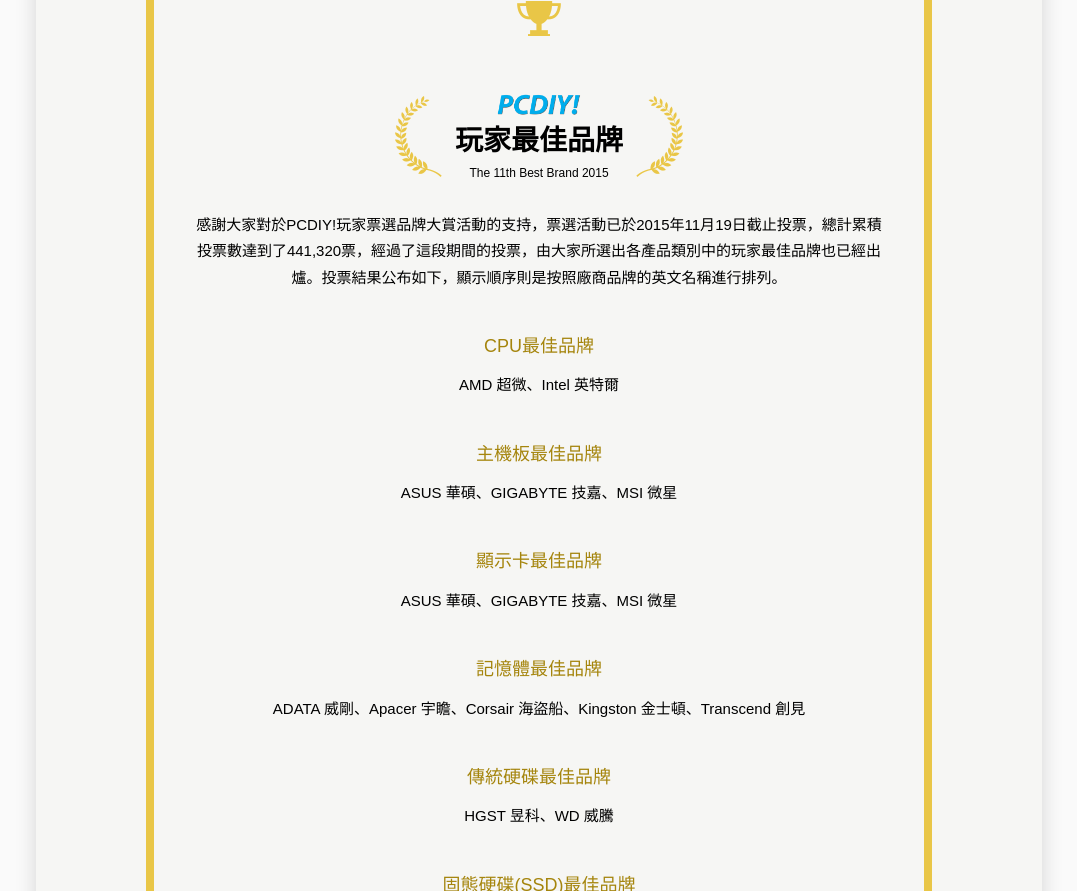
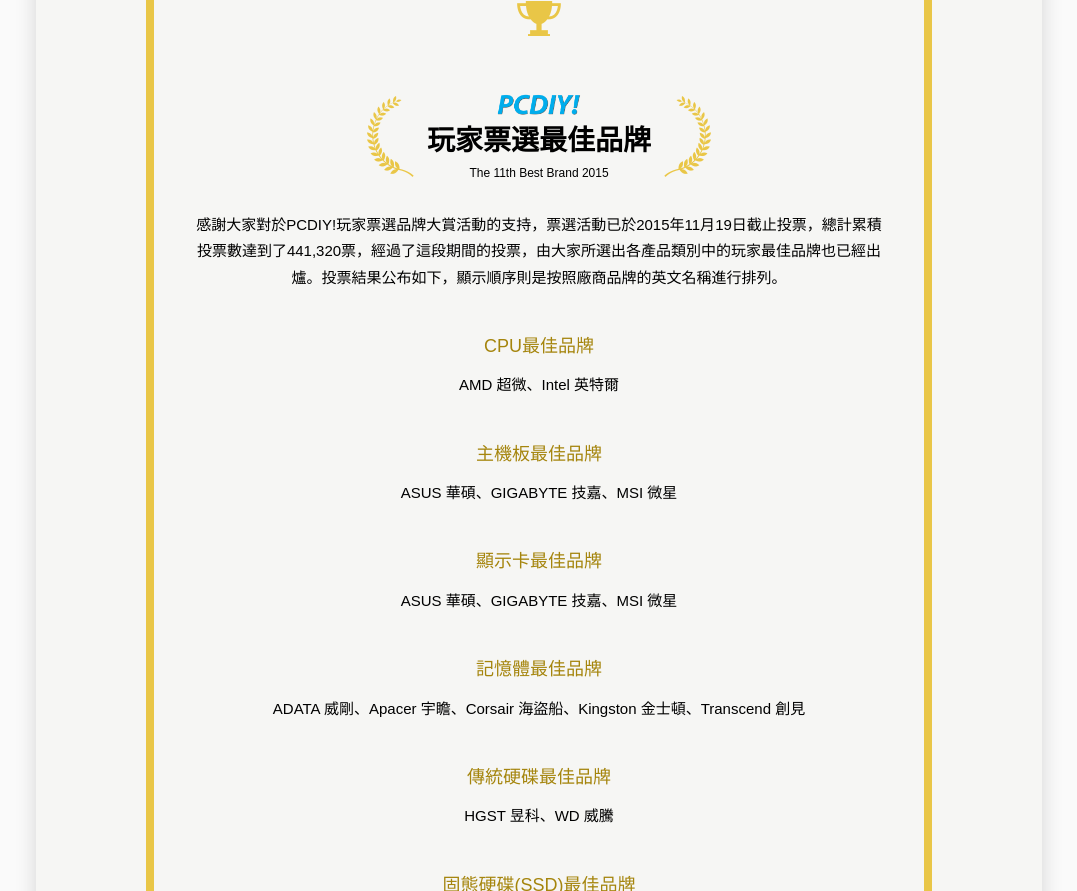
Before and after one commit to ajnepenthe/pcdiy-event-winner, a website: page index.html in a window 1280 px wide. Shown: the part 7060-7951 px from the top of the page, without its empty margins (101-1178 px from the left). Drawn offline with nearby package versions, Linux system fonts and the light colour scheme.

Commit message:
改文字

```diff
--- a/index.html
+++ b/index.html
@@ -365,7 +365,7 @@
             <div class="winner brand">
                 <div>
                     <span>
-                        <b>玩家最佳品牌</b>
+                        <b>玩家票選最佳品牌</b>
                         <br>
                         <em>The 11th Best Brand 2015</em>
                     </span>
```
